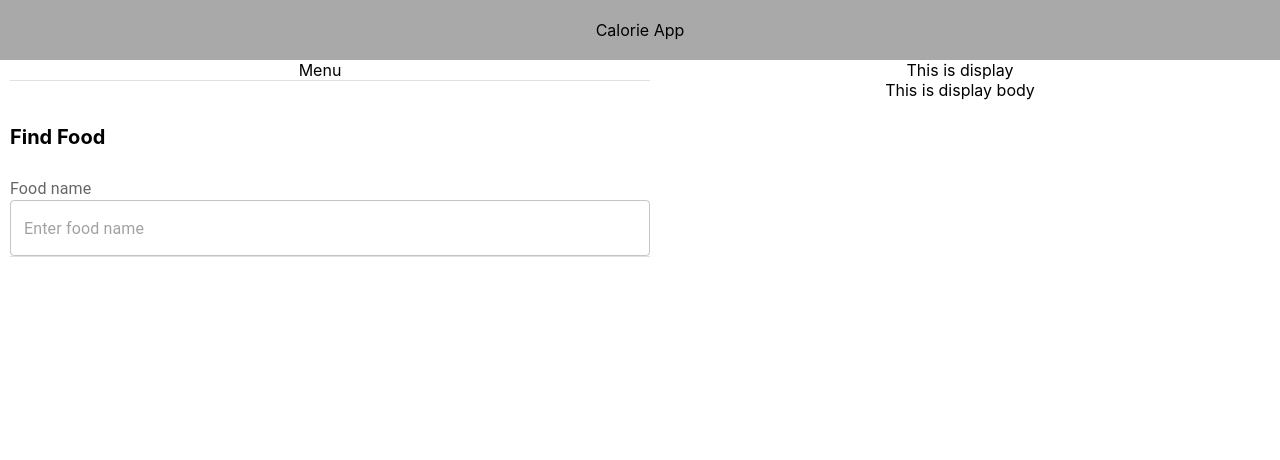
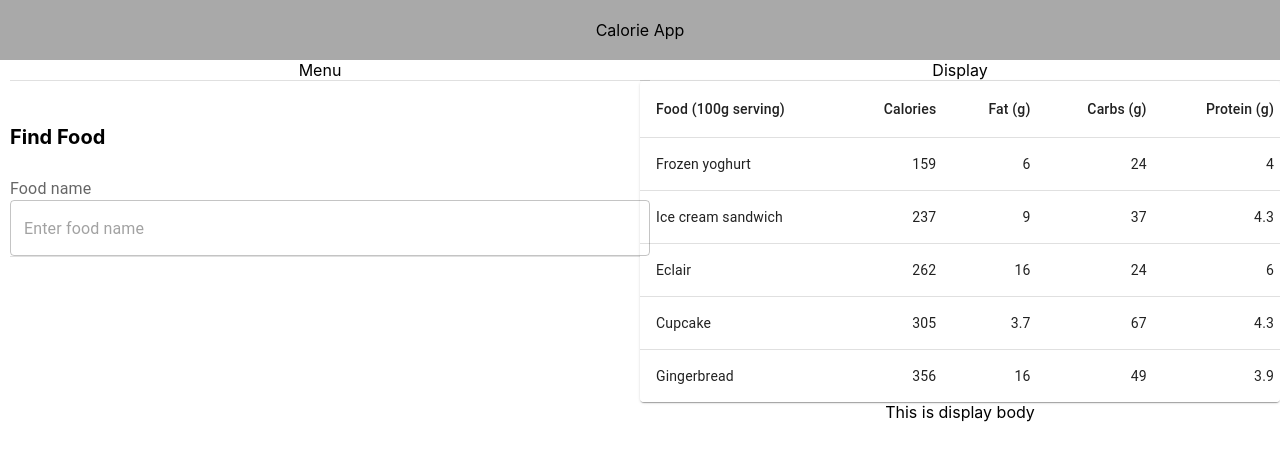
Before and after one commit to Jukis252/TietoCalorieApp, a React (Create React App) app in the folder calorie-app/: page / in a window 1280 px wide. Shown: the top 460 px of the page. Built offline with nearby package versions, Linux system fonts and the light colour scheme; no server answers.

Commit message:
Added table on display part

```diff
--- /dev/null
+++ b/calorie-app/src/components/DisplayTable/DisplayTable.js
@@ -0,0 +1,78 @@
+import { useEffect, useState } from 'react';
+import Table from '@mui/material/Table';
+import TableBody from '@mui/material/TableBody';
+import TableCell from '@mui/material/TableCell';
+import TableContainer from '@mui/material/TableContainer';
+import TableHead from '@mui/material/TableHead';
+import TableRow from '@mui/material/TableRow';
+import Paper from '@mui/material/Paper';
+import FoodService from '../../services/FoodService';
+
+const foodService = new FoodService();
+
+function createData(name, calories, fat, carbs, protein) {
+  return {
+    name, calories, fat, carbs, protein,
+  };
+}
+
+function DisplayTable() {
+  const [food, setFood] = useState();
+
+  useEffect(() => {
+    foodService
+      .getAll()
+      .then((res) => {
+        if (!res.ok) {
+          throw Error('could not fetch the data for that resource');
+        }
+        return res.json();
+      })
+      .then((dataFromDB) => {
+        setFood(dataFromDB);
+      });
+  }, []);
+
+  const rows = [
+    // eslint-disable-next-line max-len
+    createData('Frozen yoghurt', 159, 6.0, 24, 4.0),
+    createData('Ice cream sandwich', 237, 9.0, 37, 4.3),
+    createData('Eclair', 262, 16.0, 24, 6.0),
+    createData('Cupcake', 305, 3.7, 67, 4.3),
+    createData('Gingerbread', 356, 16.0, 49, 3.9),
+  ];
+
+  return (
+    <TableContainer component={Paper}>
+      <Table sx={{ minWidth: 650 }} aria-label="simple table">
+        <TableHead>
+          <TableRow>
+            <TableCell>Food (100g serving)</TableCell>
+            <TableCell align="right">Calories</TableCell>
+            <TableCell align="right">Fat&nbsp;(g)</TableCell>
+            <TableCell align="right">Carbs&nbsp;(g)</TableCell>
+            <TableCell align="right">Protein&nbsp;(g)</TableCell>
+          </TableRow>
+        </TableHead>
+        <TableBody>
+          {rows.map((row) => (
+            <TableRow
+              key={row.name}
+              sx={{ '&:last-child td, &:last-child th': { border: 0 } }}
+            >
+              <TableCell component="th" scope="row">
+                {row.name}
+              </TableCell>
+              <TableCell align="right">{row.calories}</TableCell>
+              <TableCell align="right">{row.fat}</TableCell>
+              <TableCell align="right">{row.carbs}</TableCell>
+              <TableCell align="right">{row.protein}</TableCell>
+            </TableRow>
+          ))}
+        </TableBody>
+      </Table>
+    </TableContainer>
+  );
+}
+
+export default DisplayTable;
--- a/calorie-app/src/components/Views.js
+++ b/calorie-app/src/components/Views.js
@@ -5,6 +5,7 @@ import { Divider } from '@mui/material';
 import { useState } from 'react';
 import Heading2 from './Heading2/Heading2';
 import FindFood from './FindFood/FindFood';
+import DisplayTable from './DisplayTable/DisplayTable';
 
 function Views() {
   const [name, setName] = useState('');
@@ -31,8 +32,15 @@ function Views() {
           </div>
         </div>
         <div className="Display">
-          This is display
-          <div className="DisplayBody">This is display body</div>
+          Display
+          <div className="DisplayBody">
+            <Divider />
+            <Box className="BoxStyles DisplayTable">
+              <DisplayTable />
+            </Box>
+            This is display body
+
+          </div>
         </div>
       </div>
     </div>
--- a/calorie-app/src/services/FoodService.js
+++ b/calorie-app/src/services/FoodService.js
@@ -14,7 +14,9 @@ class FoodService {
     const options = {
       headers,
       method,
+      credentials: 'include',
     };
     return fetch(this.url, options);
   }
 }
+export default FoodService;
```
Also changed, not shown: calorie-app/src/components/FindFoodButton/FindFoodButton.js (added, +12 -0 lines), calorie-app/src/components/DisplayTable/DisplayTable.css (added), calorie-app/src/components/FindFoodButton/FindFoodButton.css (added).
